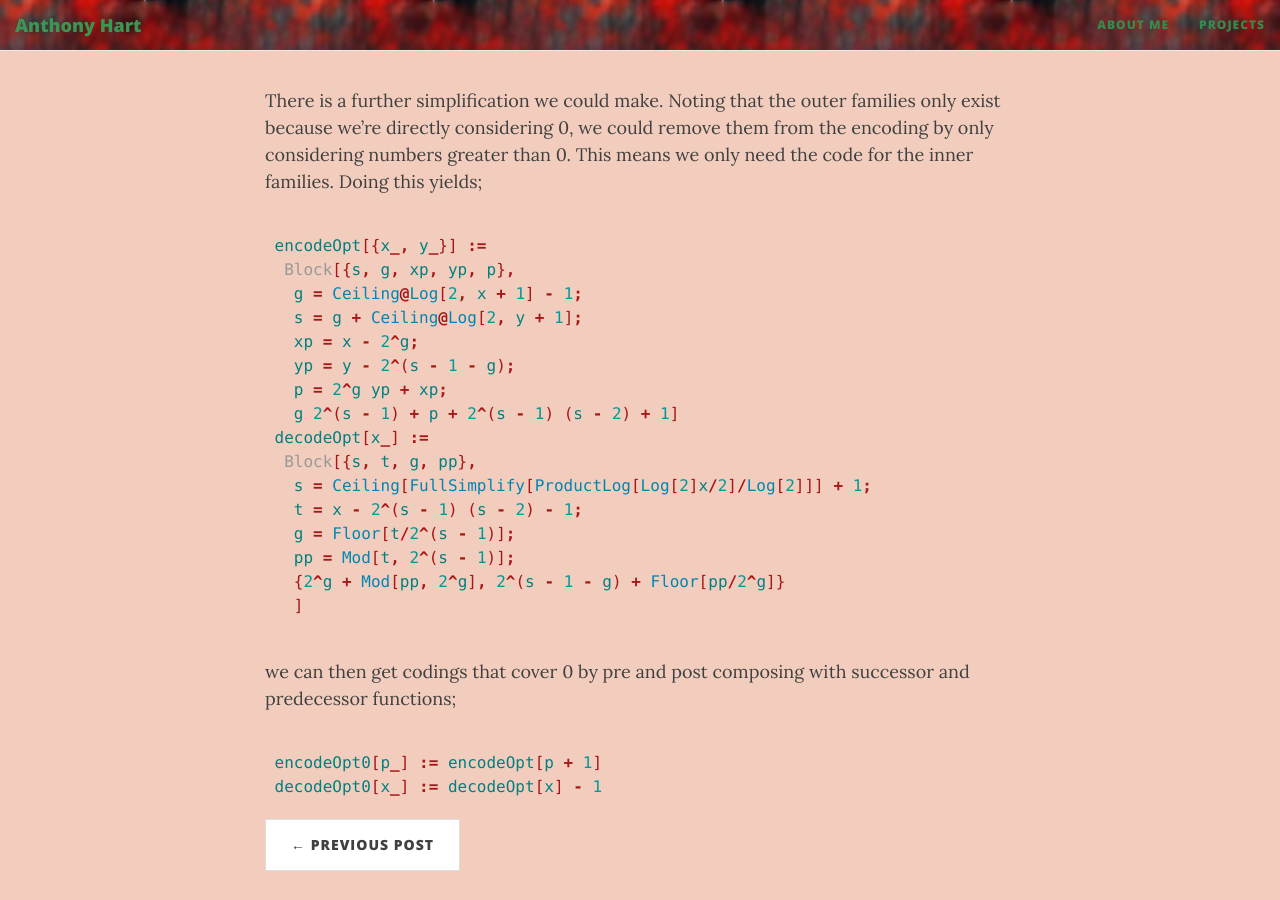
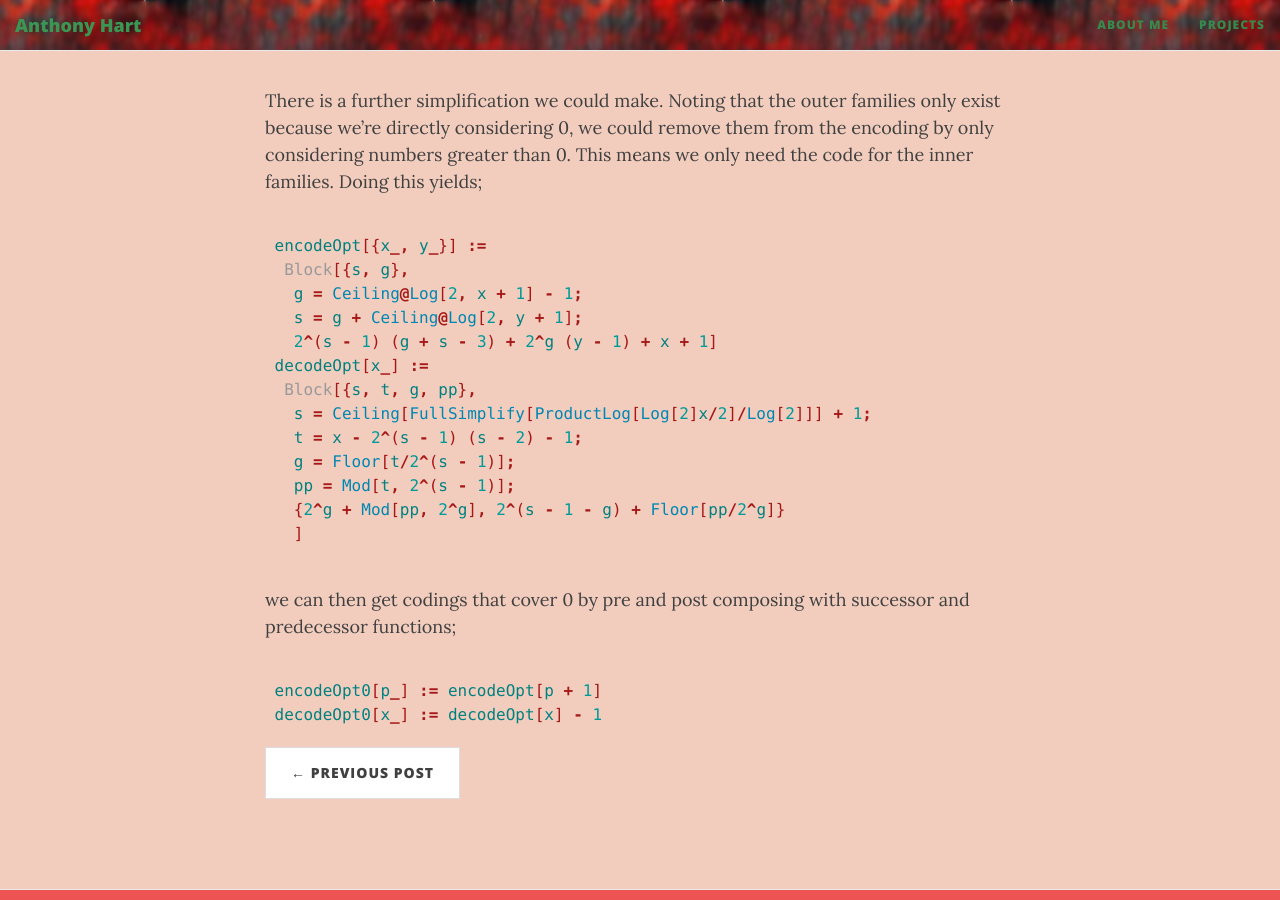
Before and after one commit to AHartNtkn/AHartNtkn.github.io, a Jekyll site: the page built from _posts/2021-11-29-An-Optimal-and-Feasible-Pairing-Function.md, in a window 1280 px wide and 900 px high, scrolled down 6696 px. Built offline with Jekyll 4.4.1, drawn with Linux system fonts in a browser that asks for light colours; nearby versions of some CDN libraries.

Commit message:
simplify code in optimal pairing post.

````diff
--- a/_posts/2021-11-29-An-Optimal-and-Feasible-Pairing-Function.md
+++ b/_posts/2021-11-29-An-Optimal-and-Feasible-Pairing-Function.md
@@ -172,13 +172,10 @@ There is a further simplification we could make. Noting that the outer families
 
 ```mathematica
 encodeOpt[{x_, y_}] :=
- Block[{s, g, xp, yp, p},
+ Block[{s, g},
   g = Ceiling@Log[2, x + 1] - 1;
   s = g + Ceiling@Log[2, y + 1];
-  xp = x - 2^g;
-  yp = y - 2^(s - 1 - g);
-  p = 2^g yp + xp;
-  g 2^(s - 1) + p + 2^(s - 1) (s - 2) + 1]
+  2^(s - 1) (g + s - 3) + 2^g (y - 1) + x + 1]
 decodeOpt[x_] :=
  Block[{s, t, g, pp},
   s = Ceiling[FullSimplify[ProductLog[Log[2]x/2]/Log[2]]] + 1;
````
